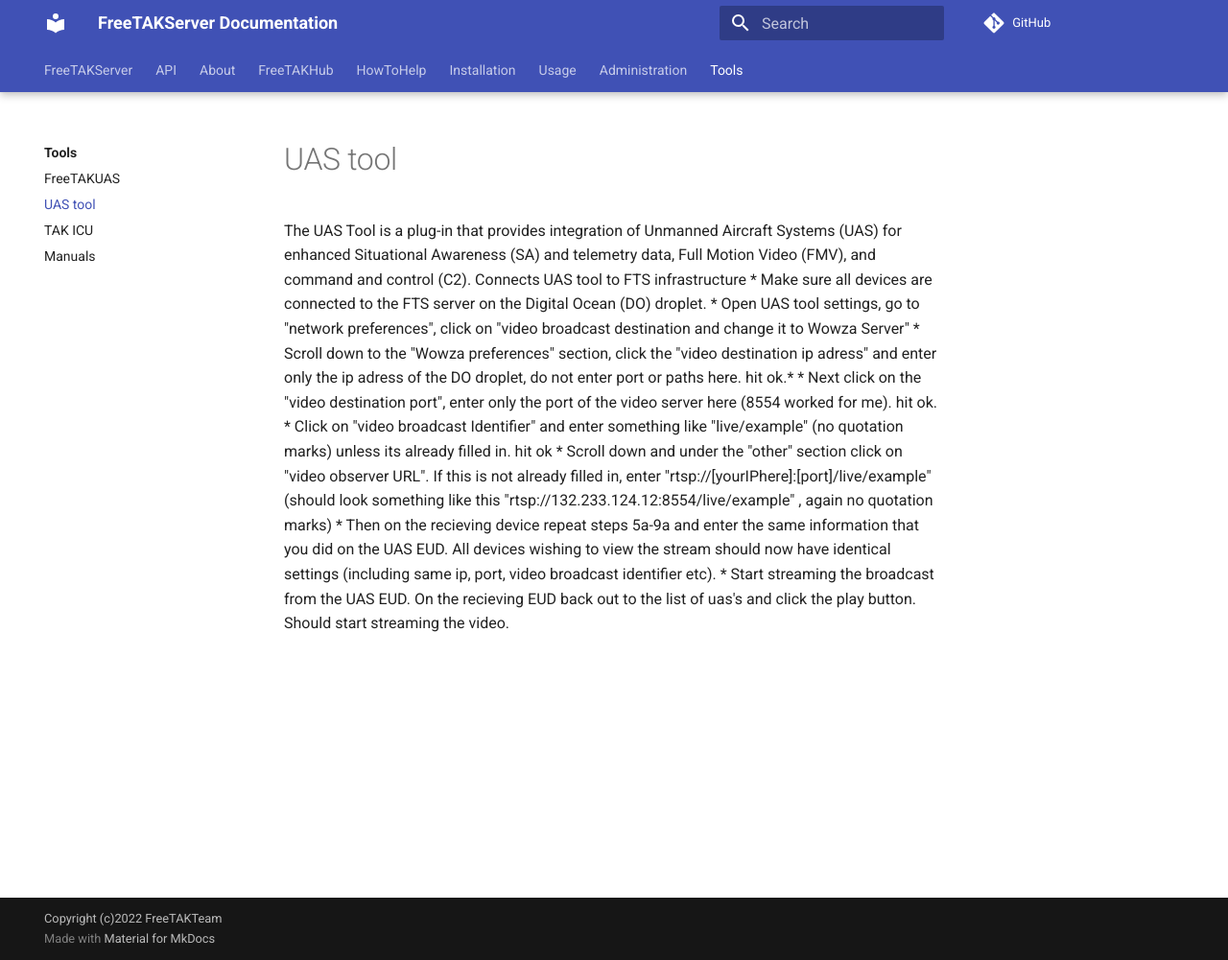
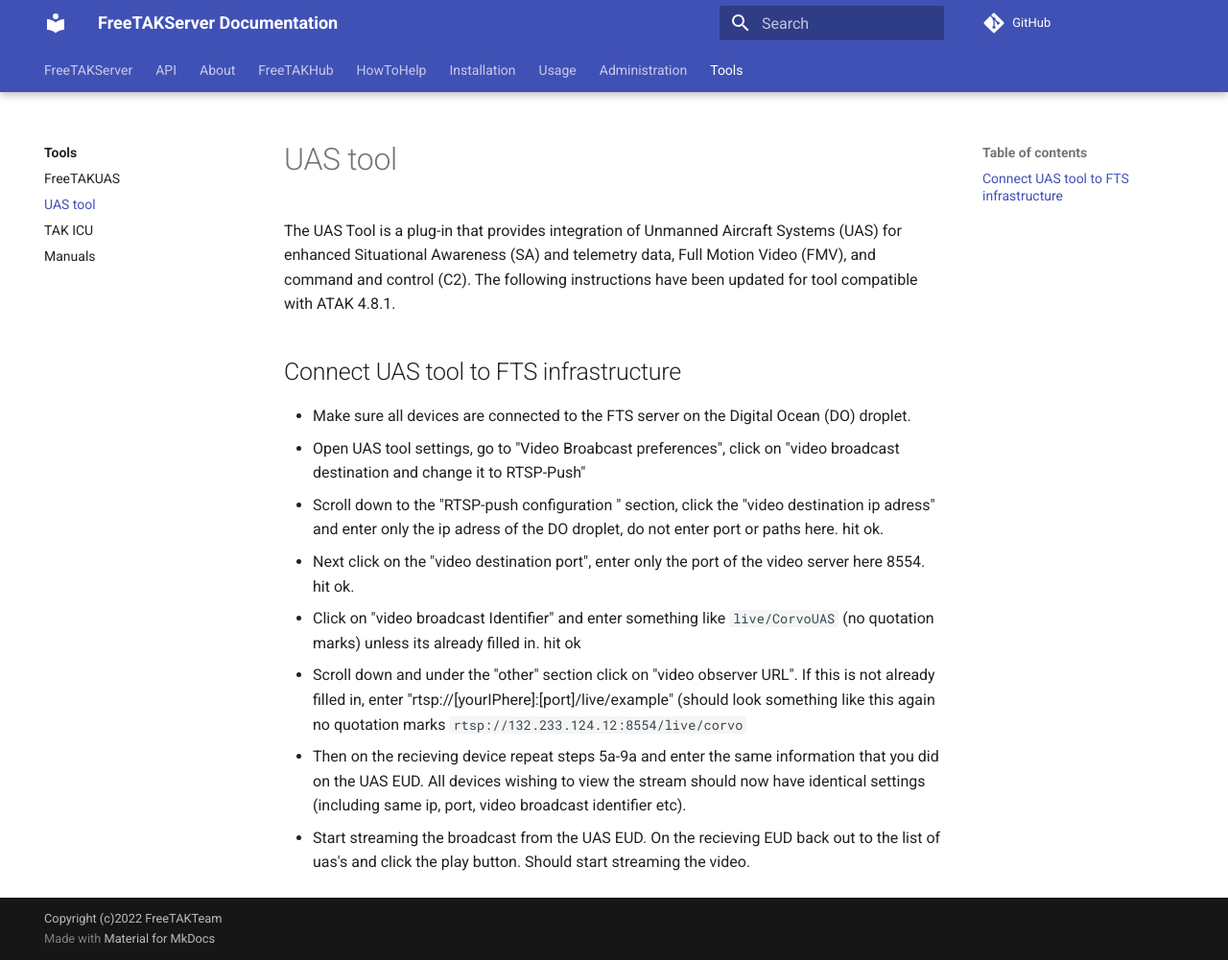
Before and after one commit to FreeTAKTeam/FreeTAKServer-User-Docs, an MkDocs documentation site: the page built from docs/docs/tools/UASTool.md, in a window 1280 px wide and 1001 px high. Shown: the whole window at 96% size. Built offline with MkDocs 1.6.1 and Material for MkDocs 9.7.7, drawn with Linux system fonts in a browser that asks for light colours; comment, search, counter and statistics services are not loaded; the version menu is left out.

Commit message:
Update UASTool.md

````diff
--- a/docs/docs/tools/UASTool.md
+++ b/docs/docs/tools/UASTool.md
@@ -1,12 +1,15 @@
 # UAS tool
 
-The UAS Tool is a plug-in that provides integration of Unmanned Aircraft Systems (UAS) for enhanced Situational Awareness (SA) and telemetry data, Full Motion Video (FMV), and command and control (C2).
- Connects UAS tool to FTS infrastructure
+The UAS Tool is a plug-in that provides integration of Unmanned Aircraft Systems (UAS) for enhanced Situational Awareness (SA) and telemetry data, Full Motion Video (FMV), and command and control (C2). The following instructions have been updated for tool compatible with ATAK 4.8.1.
+
+## Connect UAS tool to FTS infrastructure
  * Make sure all devices are connected to the FTS server on the Digital Ocean (DO) droplet.
- * Open UAS tool settings, go to "network preferences", click on "video broadcast destination and change it to Wowza Server"
- * Scroll down to the "Wowza preferences" section, click the "video destination ip adress" and enter only the ip adress of the DO droplet, do not enter port or paths here. hit ok.*
- * Next click on the "video destination port", enter only the port of the video server here (8554 worked for me). hit ok.
- * Click on "video broadcast Identifier" and enter something like "live/example" (no quotation marks) unless its already filled in. hit ok
- *  Scroll down and under the "other" section click on "video observer URL". If this is not already filled in, enter "rtsp://[yourIPhere]:[port]/live/example" (should look something like this "rtsp://132.233.124.12:8554/live/example" , again no quotation marks)
+ * Open UAS tool settings, go to "Video Broabcast preferences", click on "video broadcast destination and change it to RTSP-Push"
+ * Scroll down to the "RTSP-push configuration " section, click the "video destination ip adress" and enter only the ip adress of the DO droplet, do not enter port or paths here. hit ok.
+ * Next click on the "video destination port", enter only the port of the video server here 8554. hit ok.
+ * Click on "video broadcast Identifier" and enter something like
+   ```live/CorvoUAS ``` (no quotation marks) unless its already filled in. hit ok
+ *  Scroll down and under the "other" section click on "video observer URL". If this is not already filled in, enter "rtsp://[yourIPhere]:[port]/live/example" (should look something like this  again no quotation marks
+   ```rtsp://132.233.124.12:8554/live/corvo```
  * Then on the recieving device repeat steps 5a-9a and enter the same information that you did on the UAS EUD. All devices wishing to view the stream should now have identical settings (including same ip, port, video broadcast identifier etc).
 * Start streaming the broadcast from the UAS EUD. On the recieving EUD back out to the list of uas's and click the play button. Should start streaming the video.
````
